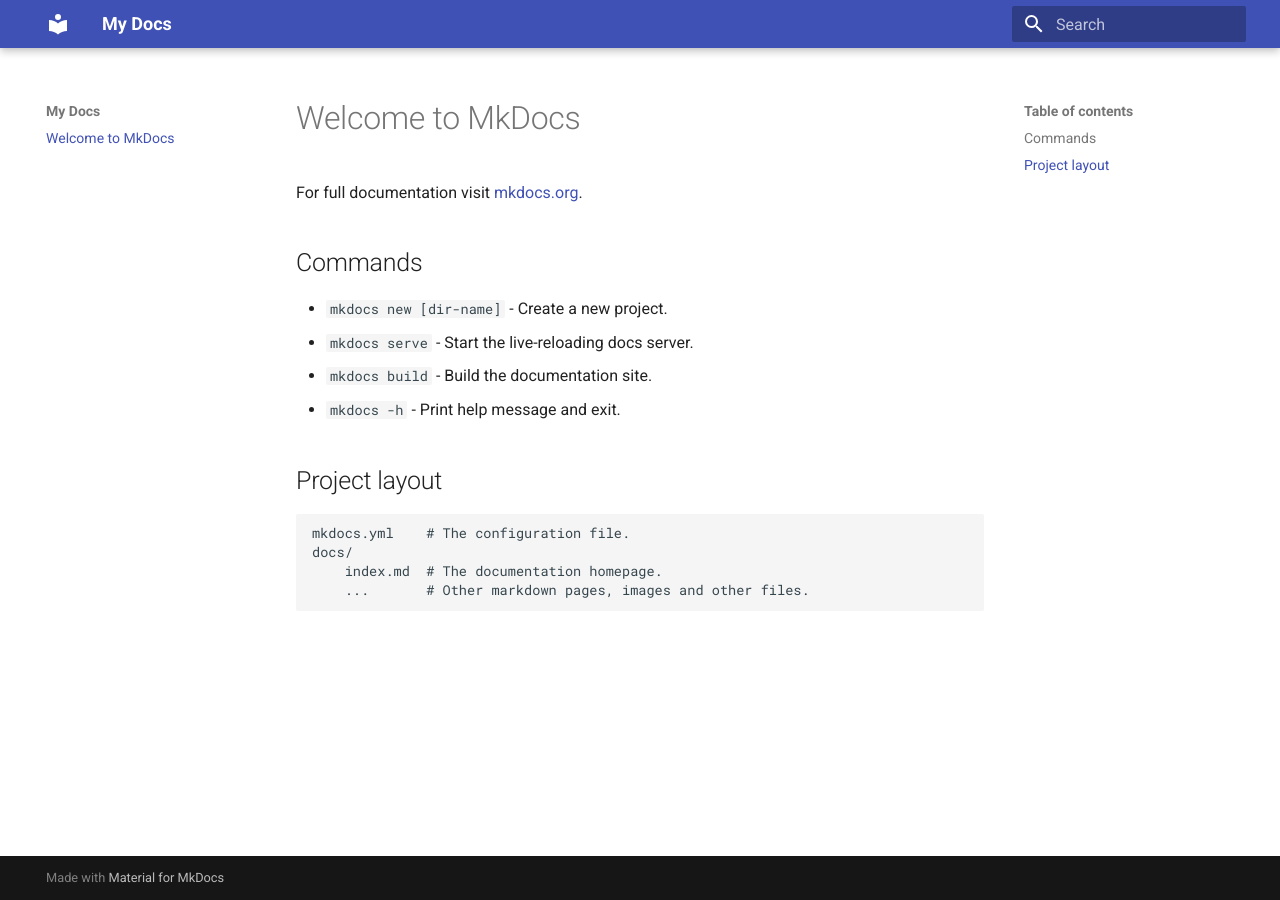
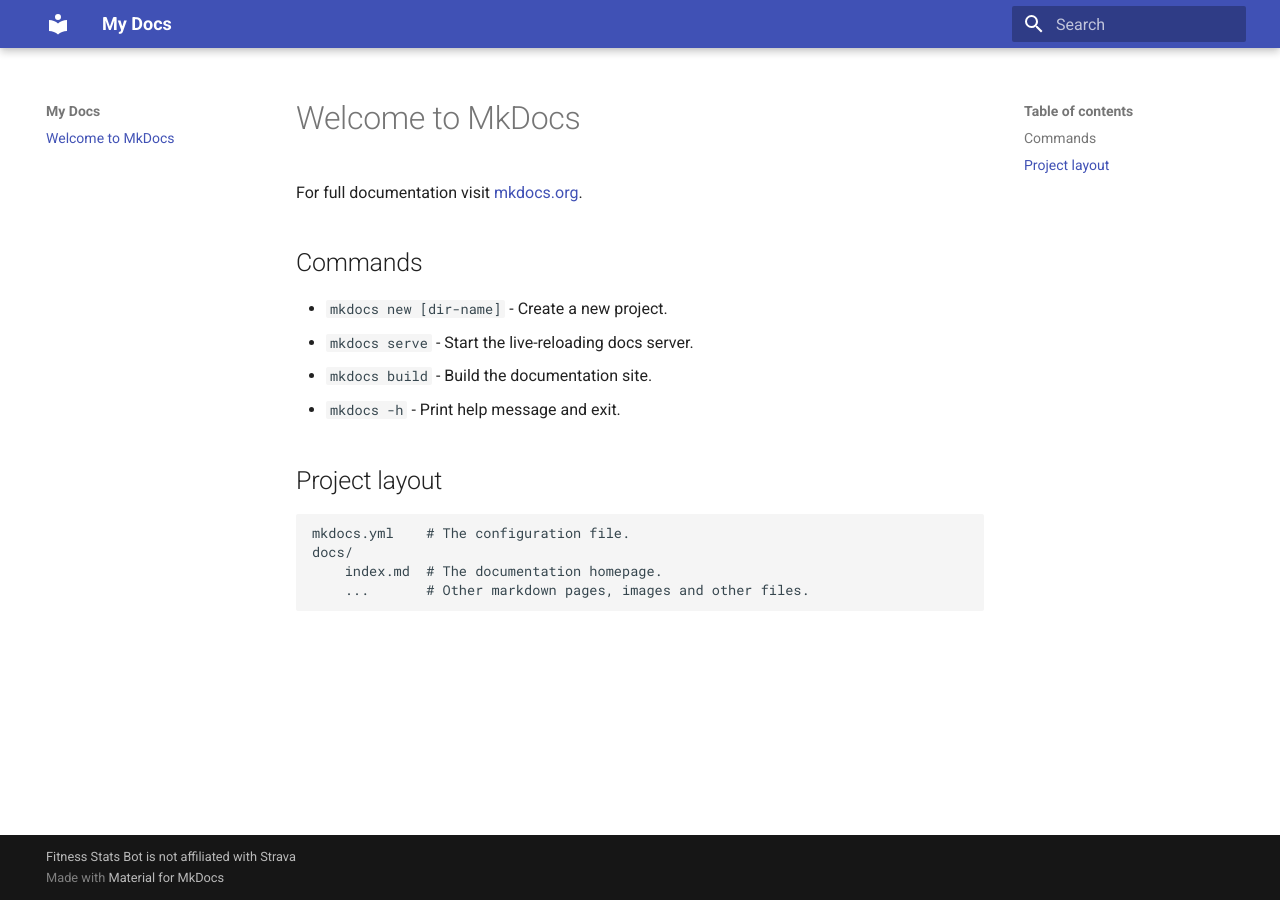
Before and after one commit to HomerAyuste/fitness-stats-bot-documentation-site, an MkDocs documentation site: the page built from docs/index.md, in a window 1280 px wide. Built offline with MkDocs 1.6.1 and Material for MkDocs 9.7.7, drawn with Linux system fonts in a browser that asks for light colours.

Commit message:
add a copyright to the footer

```diff
--- a/mkdocs.yml
+++ b/mkdocs.yml
@@ -1,3 +1,4 @@
 site_name: My Docs
 theme:
   name: material
+copyright: Fitness Stats Bot is not affiliated with Strava
```
